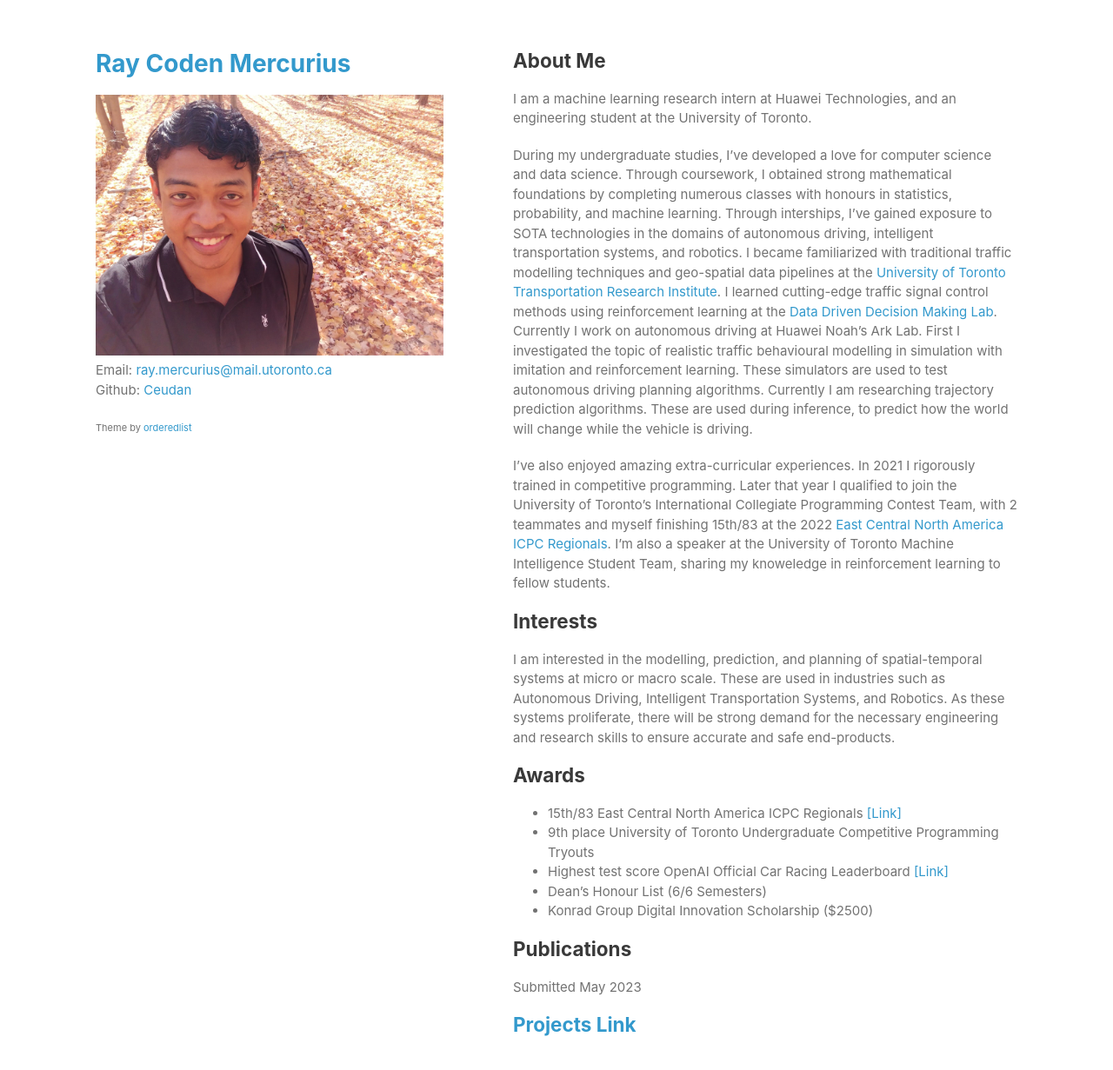
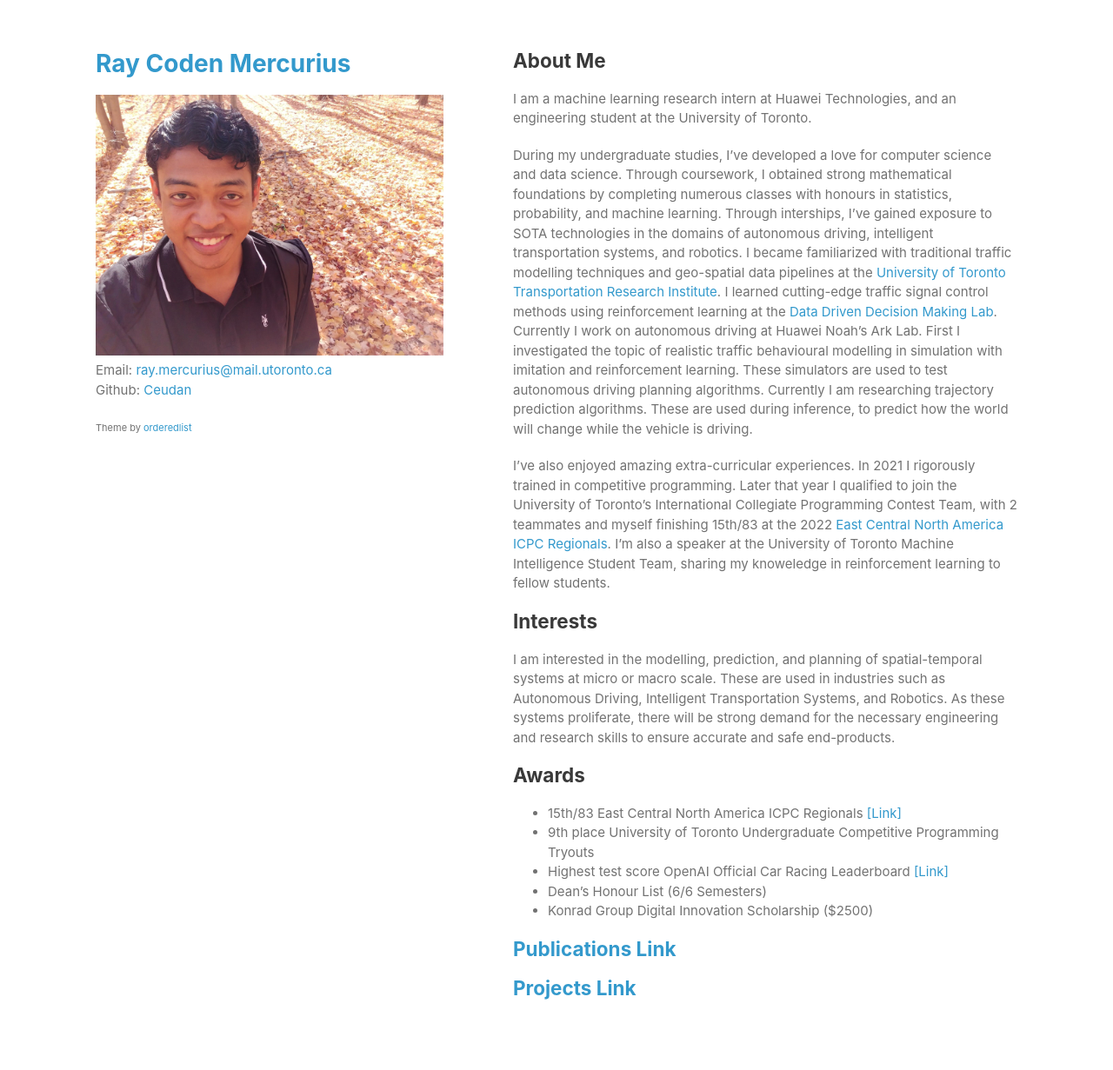
Before and after one commit to Ceudan/Ceudan_Reads.github.io, a Jekyll site: the page built from index.md, in a window 1280 px wide and 1347 px high. Shown: the top 1231 px of the window at 87% size. Built offline with Jekyll 4.4.1, drawn with Linux system fonts in a browser that asks for light colours.

Commit message:
Update index.md

```diff
--- a/index.md
+++ b/index.md
@@ -20,9 +20,7 @@ I am interested in the modelling, prediction, and planning of spatial-temporal s
 - Dean's Honour List (6/6 Semesters)
 - Konrad Group Digital Innovation Scholarship ($2500)
 
-## Publications
-
-Submitted May 2023
+## [Publications Link](./publications.html)
 
 ## [Projects Link](./projects.html)
 
```
